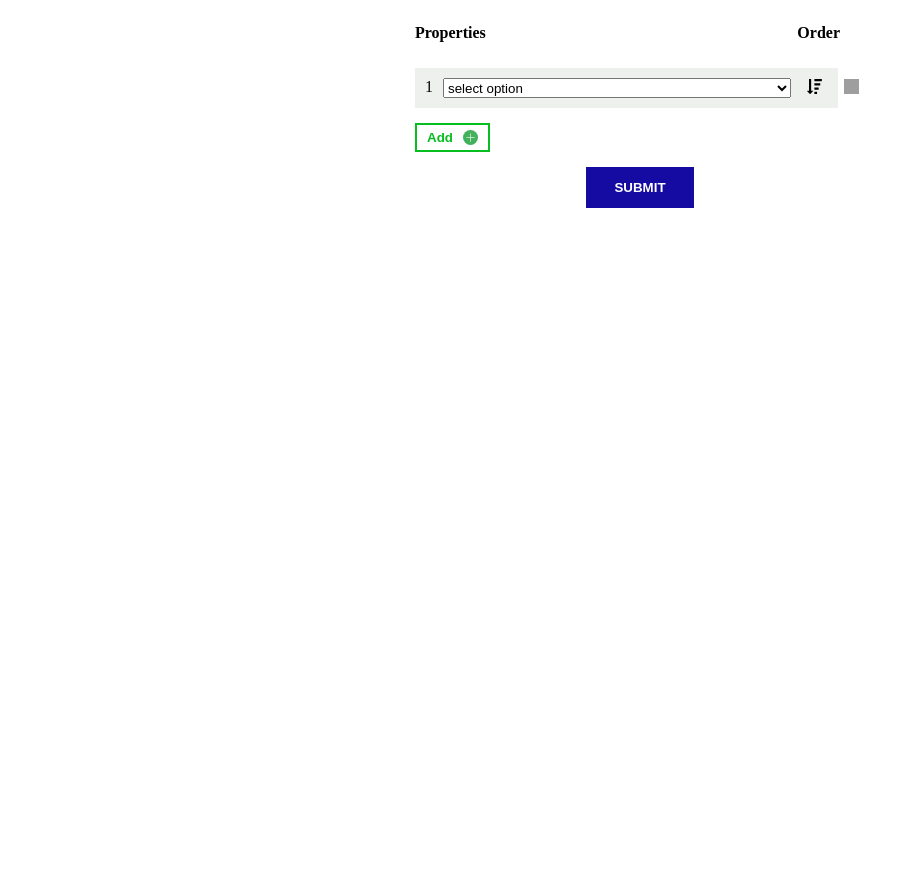
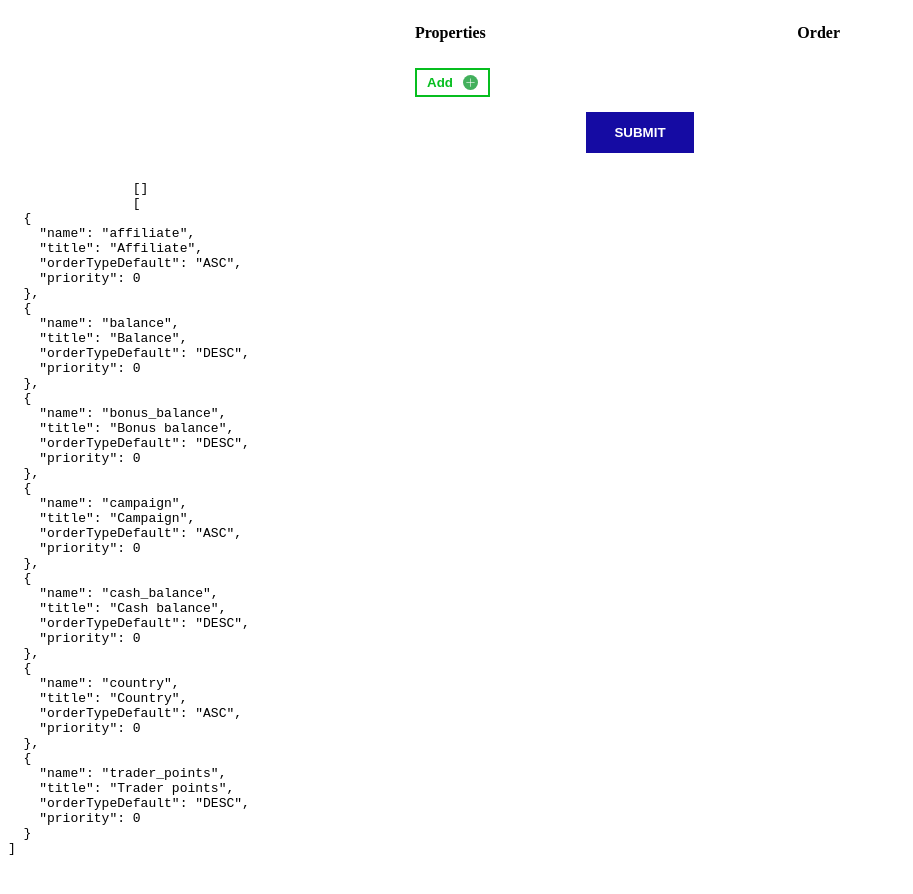
Before and after one commit to yfedyai/SubmitFormTestTask, a Vue app: page / in a window 1280 px wide. Shown: the top 894 px of the page, without its empty margins (0-913 px from the left). Before the commit the page ends 800 px from the top, so only its background shows below. Built offline with nearby package versions, Linux system fonts and the light colour scheme; data requests are answered from the project's data file; grey boxes are pictures that could not be loaded.

Commit message:
add reactive to select from state

```diff
--- a/src/components/SubmitForm.vue
+++ b/src/components/SubmitForm.vue
@@ -1,16 +1,30 @@
 <template>
     <div>
-        <form class="form">
+        <form class="form" @submit.prevent="onSubmit()">
             <div class="top-header">
                 <p class="title">Properties</p>
                 <p class="title">Order</p>
             </div>
             <div class="form-content">
-                <div class="form-item">
+                <div
+                    class="form-item"
+                    v-for="(item, index) in resultData" :key="index"
+                >
                     <div class="item-content">
-                        <div class="number">1</div>
-                        <select name="" id="" required>
+                        <div class="number">{{item.priority}}</div>
+                        <select
+                            v-model="item.order"
+                            required
+                        >
                             <option value="" disabled selected hidden>select option</option>
+                            <option
+                                v-for="(label, index) in data"
+                                :key="index"
+                                :value="label.name"
+
+                            >
+                                {{label.title}}
+                            </option>
                         </select>
                         <button type="button" class="button button-sort">
                             <img src="../assets/img/sort-down-ASC.svg" alt="sort-button">
@@ -20,17 +34,59 @@
                         <img src="../assets/img/delete.svg" alt="remove-btn">
                     </button>
                 </div>
-                <button type="button" class="button button-create">Add
+                <button
+                    type="button"
+                    class="button button-create"
+                    @click="createItem()"
+                >   Add
                     <img src="../assets/img/plus.svg" alt="add-button">
                 </button>
                 <button type="submit" class="button button-submit">Submit</button>
             </div>
         </form>
+        <pre>
+            <code>
+                {{resultData}}
+                {{data}}
+            </code>
+        </pre>
     </div>
 </template>
 
 <script>
-export default {};
+
+import {mapState} from 'vuex'
+export default {
+    data() {
+        return {
+          resultData : []
+        }
+    },
+    mounted() {
+        this.$store.dispatch('getData')
+    },
+    computed: {
+       ...mapState( {
+           data: state => state.form.data
+       })
+    },
+    methods: {
+       onSubmit() {
+
+       },
+       createItem(){
+
+           this.resultData.push({
+           order: '',
+           property: 'ASC',
+           priority: this.resultData.length === 0 ? 1 : this.resultData[this.resultData.length-1].priority + 1
+
+           })
+       },
+
+   }
+
+};
 </script>
 
 <style lang="scss">
--- a/src/store/form.js
+++ b/src/store/form.js
@@ -1,4 +1,4 @@
-import axios from "axios"
+import axios from 'axios'
 
 export default {
   state: {
@@ -6,27 +6,19 @@ export default {
   },
 
   mutations: {
-        setData(payload, state) {
+    setData (state, payload) {
       state.data = payload
     }
   },
-    actions:{
-        async getData({commit}){
+  actions: {
+    async getData ({ commit }) {
       try {
-                const response = await axios.get("http://localhost:3000/form")
+        const response = await axios.get('http://localhost:3000/form')
         console.log(response.data)
         commit('setData', response.data)
-            }
-            catch(err){
+      } catch (err) {
         console.log(err)
       }
     }
-
-
-    },
-    getters:{
-
   }
-
-
 }
```
Lines whose indentation alone changed are shown as unchanged.
